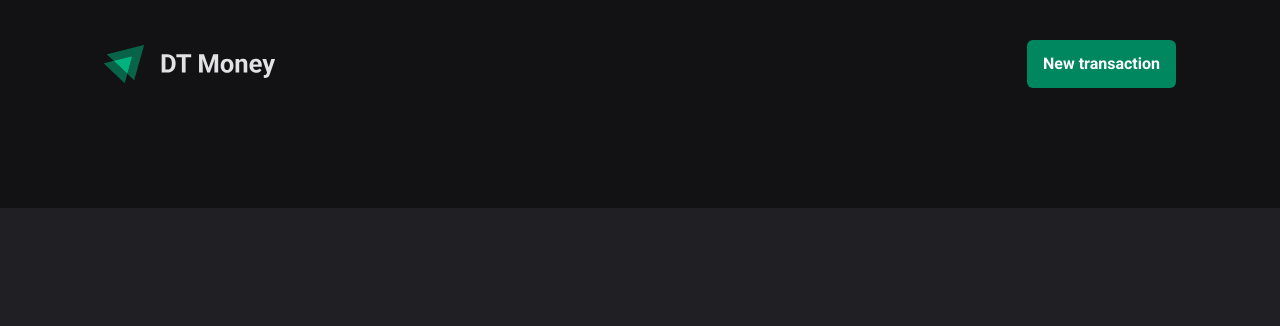
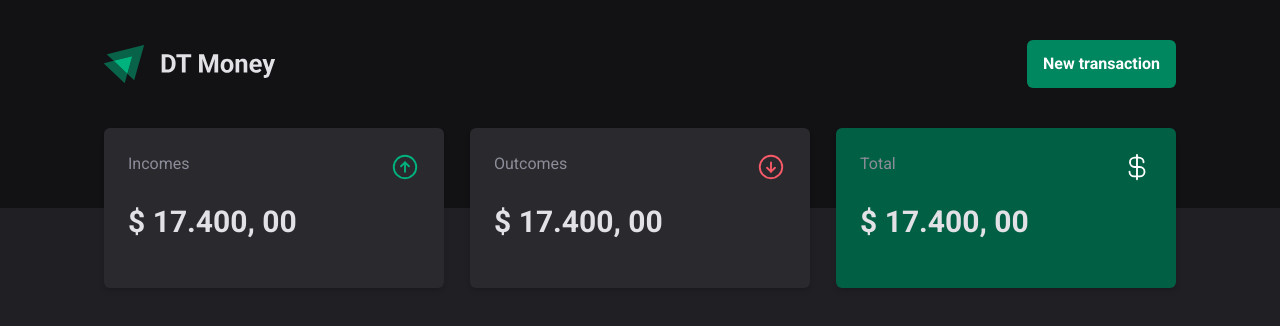
Before and after one commit to Mariano1994/Dt-Money, a React (Vite) app: page / in a window 1280 px wide. Shown: the top 326 px of the page. Built offline with nearby package versions, Linux system fonts and the light colour scheme.

Commit message:
Created SummaryTransaction component

```diff
--- a/package.json
+++ b/package.json
@@ -10,6 +10,7 @@
     "preview": "vite preview"
   },
   "dependencies": {
+    "phosphor-react": "^1.4.1",
     "react": "^18.3.1",
     "react-dom": "^18.3.1"
   },
--- a/src/App.tsx
+++ b/src/App.tsx
@@ -1,10 +1,12 @@
 import "./App.css";
 import Header from "./components/Header";
+import MainContentWrapper from "./components/MainContentWrapper";
 
 function App() {
   return (
     <div className="bg-gray-800 h-screen text-gray-100  antialiased font-app">
       <Header />
+      <MainContentWrapper />
     </div>
   );
 }
--- a/src/components/MainContentWrapper.tsx
+++ b/src/components/MainContentWrapper.tsx
@@ -1,7 +1,9 @@
+import SummaryTransations from "./SummaryTransations";
+
 const MainContentWrapper = () => {
   return (
-    <div className="flex flex-col items-center bg-red-400">
-      <strong>Main content Wrapper</strong>
+    <div className="w-[100%] max-w-[1120px] mx-auto px-6">
+      <SummaryTransations />
     </div>
   );
 };
--- /dev/null
+++ b/src/components/SummaryTransations.tsx
@@ -0,0 +1,37 @@
+import { ArrowCircleDown, ArrowCircleUp, CurrencyDollar } from "phosphor-react";
+
+const SummaryTransations = () => {
+  return (
+    <div className="flex items-center justify-between -mt-20">
+      <div className="w-[340px] h-40 bg-gray-700 rounded-md shadow-md">
+        <div className="flex items-start justify-between p-6">
+          <div className="flex flex-col  gap-7">
+            <span className=" text-gray-400">Incomes</span>
+            <strong className="text-3xl font-bold">$ 17.400, 00</strong>
+          </div>
+          <ArrowCircleUp size={30} className="text-green-300" />
+        </div>
+      </div>{" "}
+      <div className="w-[340px] h-40 bg-gray-700 rounded-md shadow-md">
+        <div className="flex items-start justify-between p-6">
+          <div className="flex flex-col  gap-7">
+            <span className=" text-gray-400">Outcomes</span>
+            <strong className="text-3xl font-bold">$ 17.400, 00</strong>
+          </div>
+          <ArrowCircleDown size={30} className="text-red-300" />
+        </div>
+      </div>{" "}
+      <div className="w-[340px] h-40 bg-green-700 rounded-md shadow-md">
+        <div className="flex items-start justify-between p-6">
+          <div className="flex flex-col  gap-7">
+            <span className=" text-gray-400">Total</span>
+            <strong className="text-3xl font-bold">$ 17.400, 00</strong>
+          </div>
+          <CurrencyDollar size={30} className="text-white" />
+        </div>
+      </div>{" "}
+    </div>
+  );
+};
+
+export default SummaryTransations;
```
Also changed, not shown: 1 other file (tests, documents, lock files or other folders).
